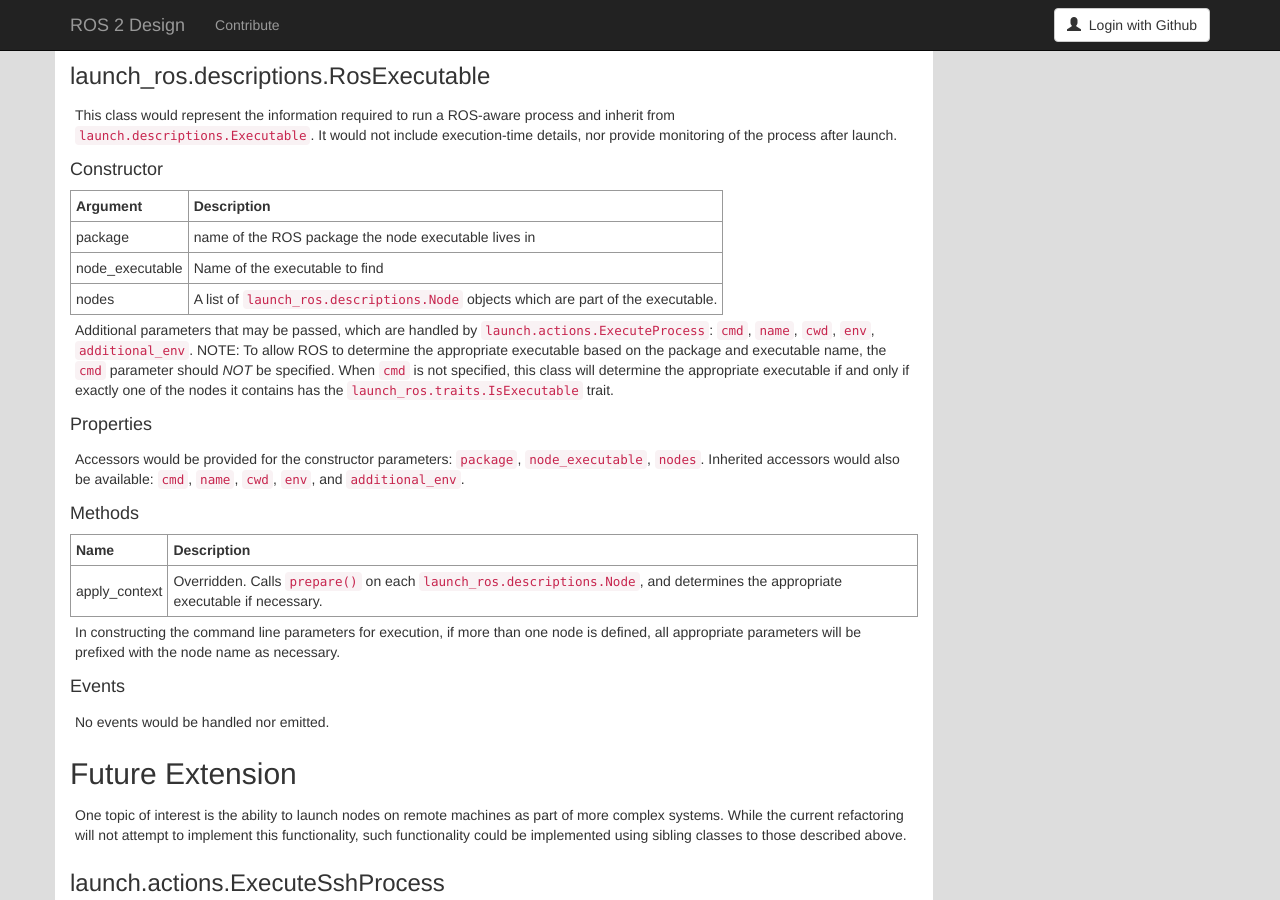
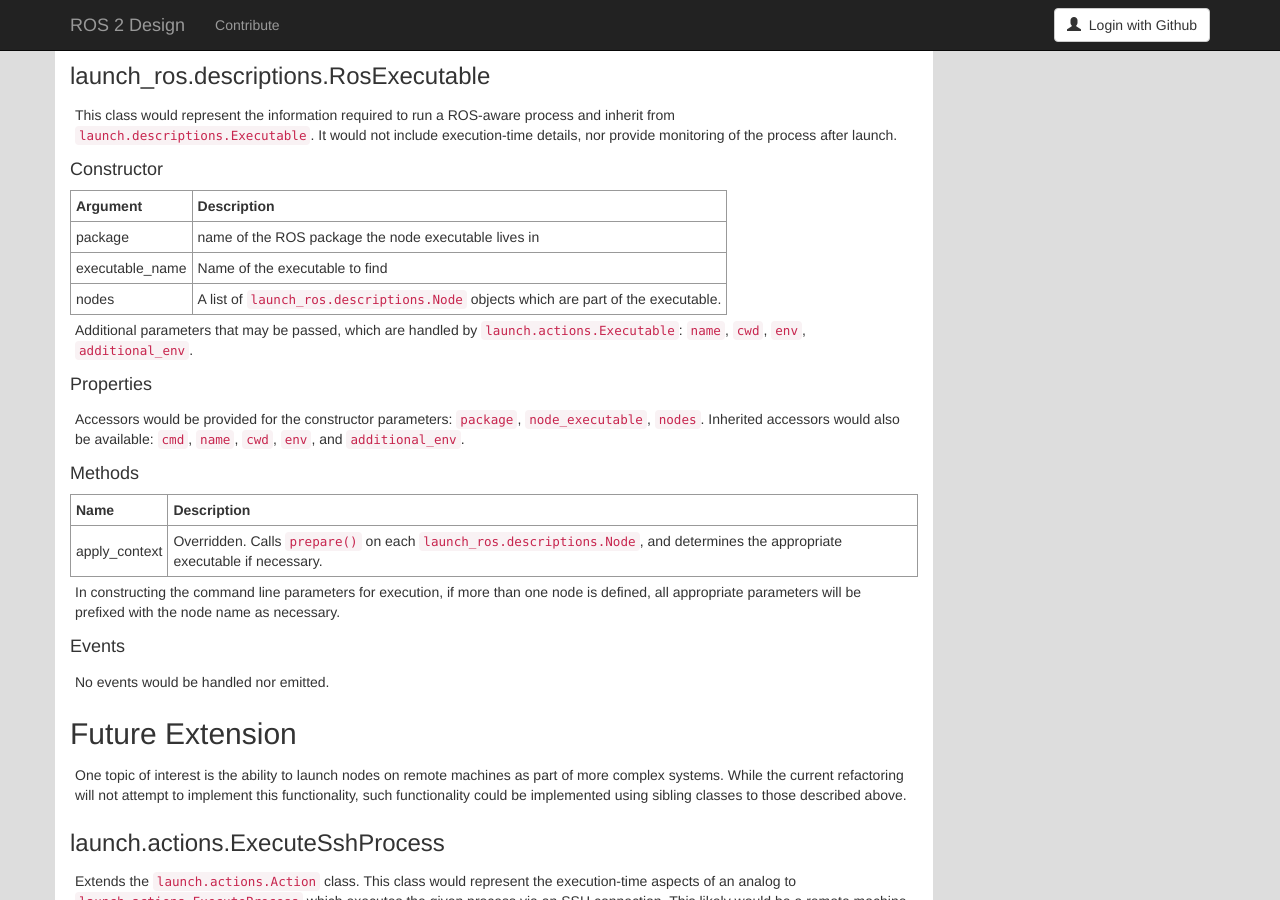
Before and after one commit to ros2/design, a Jekyll site: the page built from articles/execute_process_refactor.md, in a window 1280 px wide and 900 px high, scrolled down 11230 px. Built offline with Jekyll 4.4.1, drawn with Linux system fonts in a browser that asks for light colours; nearby versions of some CDN libraries; our own code applies the rules of GitHub Pages for plain Markdown files; some of the changed text lies outside the part shown.

Commit message:
Minor updates per feedback.
Distro A; OPSEC #2893

Signed-off-by: Roger Strain <rstrain@swri.org>

```diff
--- a/articles/execute_process_refactor.md
+++ b/articles/execute_process_refactor.md
@@ -496,11 +496,10 @@ It would not include execution-time details, nor provide monitoring of the proce
 | Argument        | Description                                                  |
 | --------------- | ------------------------------------------------------------ |
 | package        | name of the ROS package the node executable lives in         |
-|node_executable|Name of the executable to find|
+| executable_name |Name of the executable to find|
 | nodes             | A list of `launch_ros.descriptions.Node` objects which are part of the executable. |
 
-Additional parameters that may be passed, which are handled by `launch.actions.ExecuteProcess`: `cmd`, `name`, `cwd`, `env`, `additional_env`.
-NOTE: To allow ROS to determine the appropriate executable based on the package and executable name, the `cmd` parameter should *NOT* be specified. When `cmd` is not specified, this class will determine the appropriate executable if and only if exactly one of the nodes it contains has the `launch_ros.traits.IsExecutable` trait.
+Additional parameters that may be passed, which are handled by `launch.actions.Executable`: `name`, `cwd`, `env`, `additional_env`.
 
 #### Properties
 
```
Also changed, not shown: other parts of articles/execute_process_refactor.md (+2 -2 lines).
